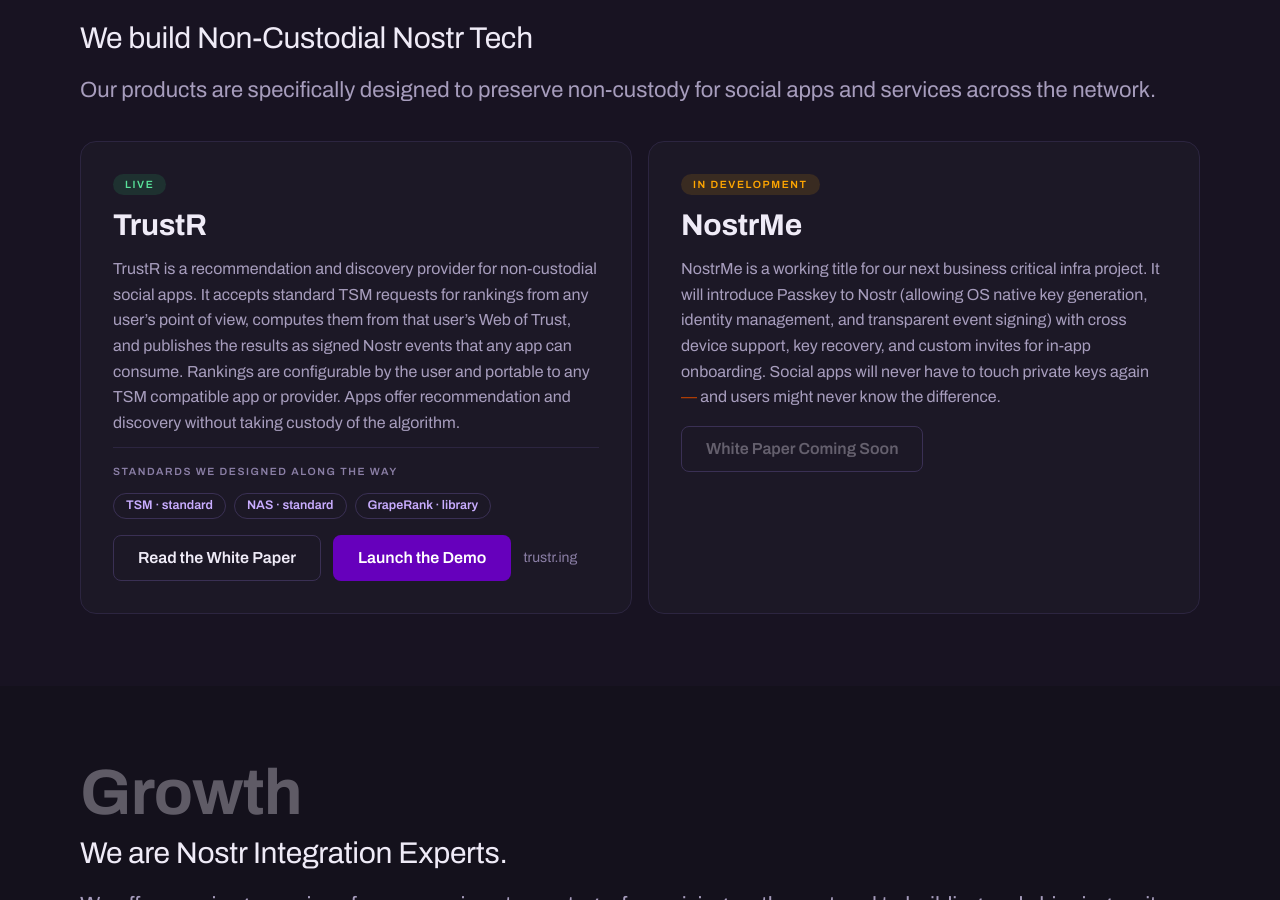
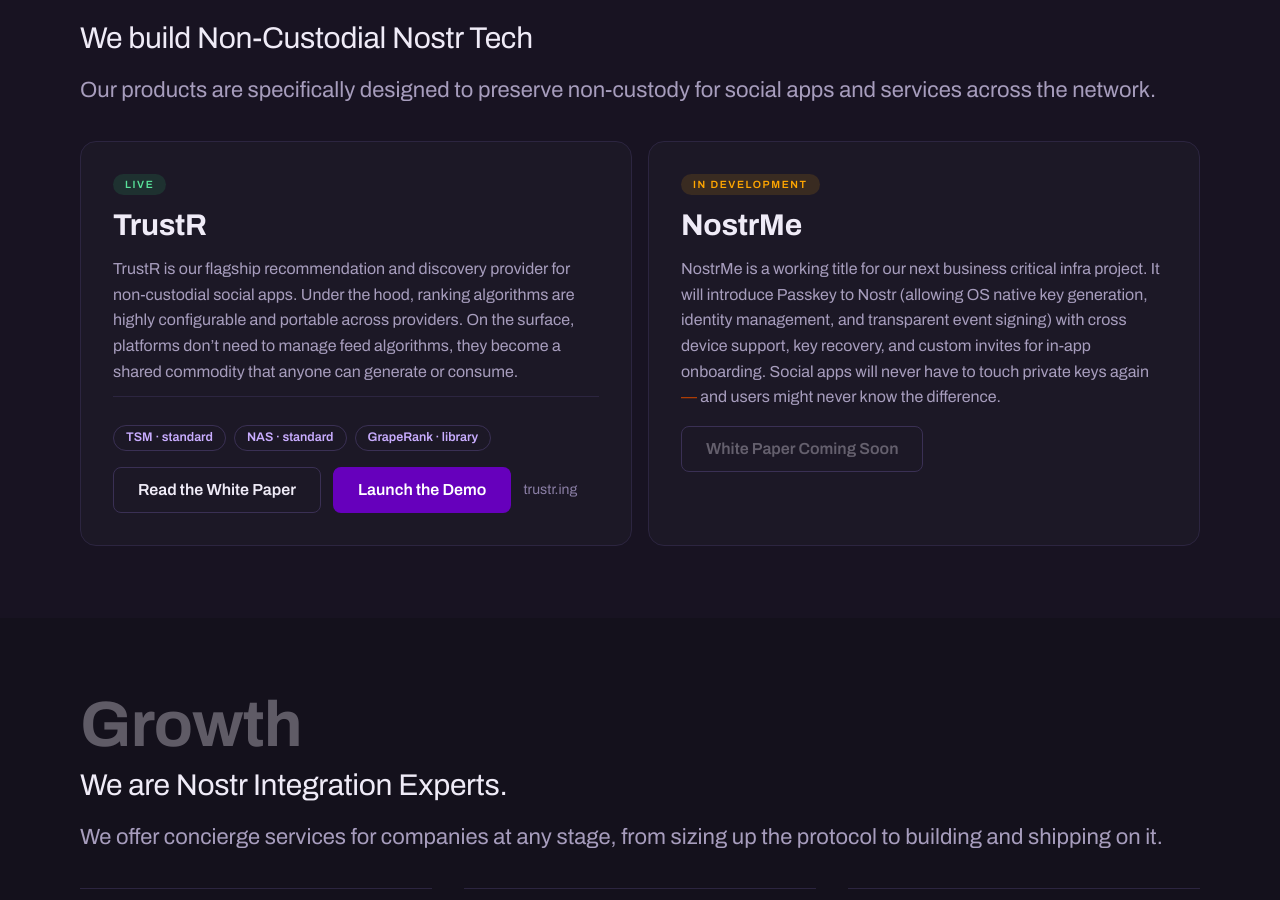
Before and after one commit to nostr4social/website, a Jekyll site: the page built from _pages/index.md, in a window 1280 px wide and 900 px high, scrolled down 1560 px. Built offline with Jekyll 4.4.1, drawn with Linux system fonts in a browser that asks for light colours.

Commit message:
additional copy refinements for company and products.

```diff
--- a/_data/pages/about.yml
+++ b/_data/pages/about.yml
@@ -1,9 +1,7 @@
 meta:
   title: About us
   description: >-
-    Nostr4 builds the standards, infrastructure and services that make social
-    apps profitably non-custodial. A Delaware Public Benefit Corporation, seed
-    funded, with a team of three.
+    We develop Nostr standards and infrastructure products, and offer custom Nostr integration services, for social tech companies to leverage non-custody as a business model.
 
 sections:
   # The page's h1 opens this band, so the glow reaches the story and the
@@ -16,7 +14,7 @@
       title: About us
       level: h1
     lede: >-
-      We build the Nostr standards and infrastructure, and offer integration services, that tech companies need to make social apps profitably non-custodial.
+      We develop Nostr standards and infrastructure products, and offer custom Nostr integration services, for social tech companies to leverage non-custody as a business model.
     blocks:
       - eyebrow: Our vision
         body: >-
@@ -173,11 +171,7 @@
     head:
       title: A Public Benefit Corporation
       lede: >-
-        Most companies write a mission statement as an afterthought. We filed
-        ours in Delaware. Nostr4 is a Public Benefit Corporation whose mission
-        is aligned with its business model. The public benefit declared in our
-        articles of incorporation binds our leadership to one thing **—**
-        growing Nostr.
+        Nostr4 is a PBC, with a "statement of public benefit" embedded in our articles of incorporation. Most of the time, these statements are just virtue signalling unrelated to profit. The Nostr4 statement of benefit is directly aligned with our business model. It simply states that growing (non-custodial) Nostr is itself a justifiable and desirable endeavor for our leadership. We believe this is true, and also that this will be profitable endeavor for our company.
     quote: >-
       The purpose of the company is … to strengthen open public discourse,
       market competition, and community resilience, as a public benefit, by
--- a/_data/pages/home.yml
+++ b/_data/pages/home.yml
@@ -70,15 +70,11 @@
           tone: live
         name: TrustR
         body: >-
-          TrustR is a recommendation and discovery provider for non-custodial
-          social apps. It accepts standard TSM requests for rankings from any
-          user's point of view, computes them from that user's Web of Trust, and
-          publishes the results as signed Nostr events that any app can consume.
-          Rankings are configurable by the user and portable to any TSM
-          compatible app or provider. Apps offer recommendation and discovery
-          without taking custody of the algorithm.
+          TrustR is our flagship recommendation and discovery provider for
+          non-custodial social apps. Under the hood, ranking
+          algorithms are highly configurable and portable across providers. On the surface, platforms don't need to manage feed algorithms, they become a shared commodity that anyone can generate or consume.
         standards:
-          label: Standards we designed along the way
+          label:
           chips:
             - label: "TSM · standard"
               href: https://gitworkshop.dev/manime@nostr4.social/relay.ngit.dev/tsm
--- a/_data/pages/trustr.yml
+++ b/_data/pages/trustr.yml
@@ -18,9 +18,7 @@
       lede: >-
         TrustR is our flagship recommendation and discovery provider for
         non-custodial social apps. Under the hood, ranking
-        algorithms are highly configurable and portable across providers. On the
-        surface, algos stop being a platform secret and become
-        shared commodity that any app can offer or consume.
+        algorithms are highly configurable and portable across providers. On the surface, platforms don't need to manage feed algorithms, they become a shared commodity that anyone can generate or consume.
     actions:
       - label: Launch the Demo
         href: https://trustr.ing
--- a/_data/site.yml
+++ b/_data/site.yml
@@ -16,8 +16,7 @@
   # Appended to every other page's own title.
   title_suffix: "· Nostr4"
   description: >-
-    We develop Nostr standards and infrastructure products, and offer
-    concierge services for social apps to leverage non-custody as a business model.
+    We develop Nostr standards and infrastructure products, and offer custom Nostr integration services, for social tech companies to leverage non-custody as a business model.
   og_image: /assets/images/og/default.png
   og_image_alt: The Nostr4 mark — a gold bolt through a purple ring.
 
```
